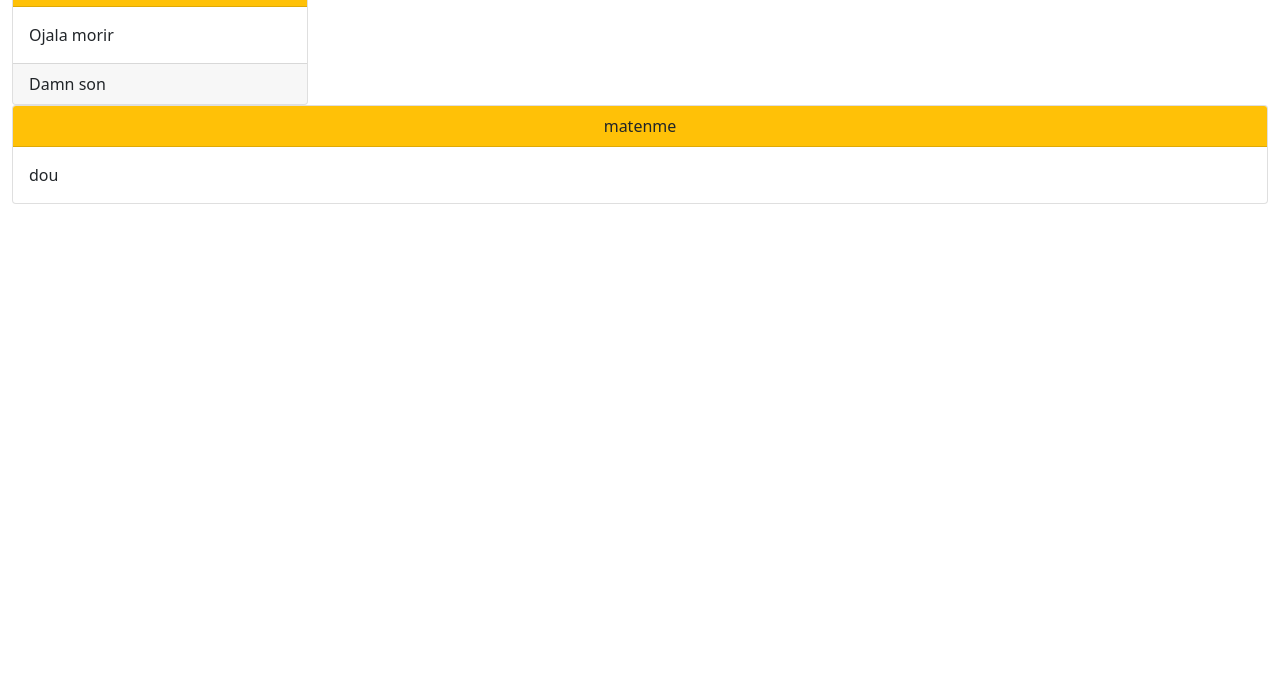
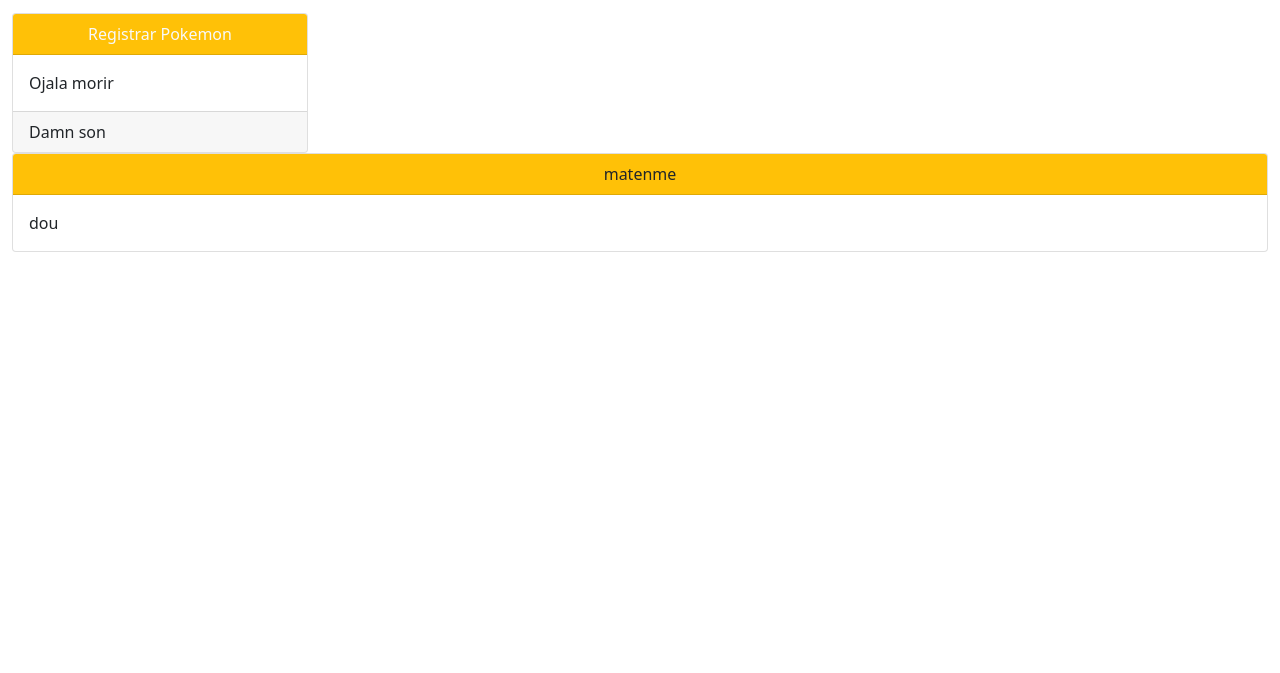
Before and after one commit to gitgudkidd/usm_301-karol-dance-pokemon, a plain HTML site: page index.html in a window 1280 px wide. Shown: the part 127-800 px from the top of the page. Drawn offline with nearby package versions, Linux system fonts and the light colour scheme.

Commit message:
Generacion de proyecto

```diff
--- a/index.html
+++ b/index.html
@@ -22,7 +22,7 @@
           </div>
       </header>
 
-      <main class="container-fluid">
+      <main class="container-fluid pt-5">
           <!-- .row -->
             <div class="row">
                 <div class="col-12 col-md-6 col-lg-3">
```
